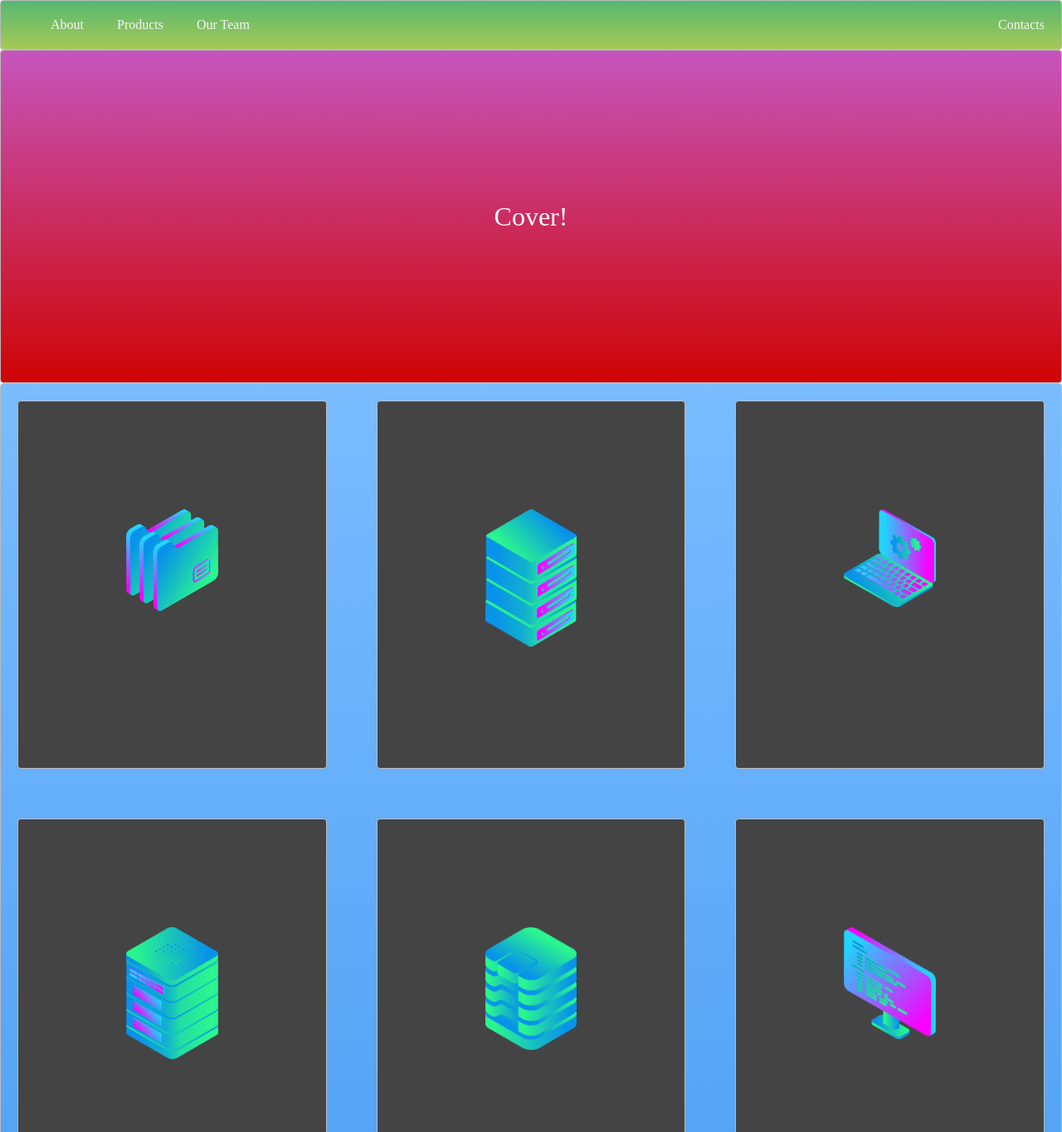
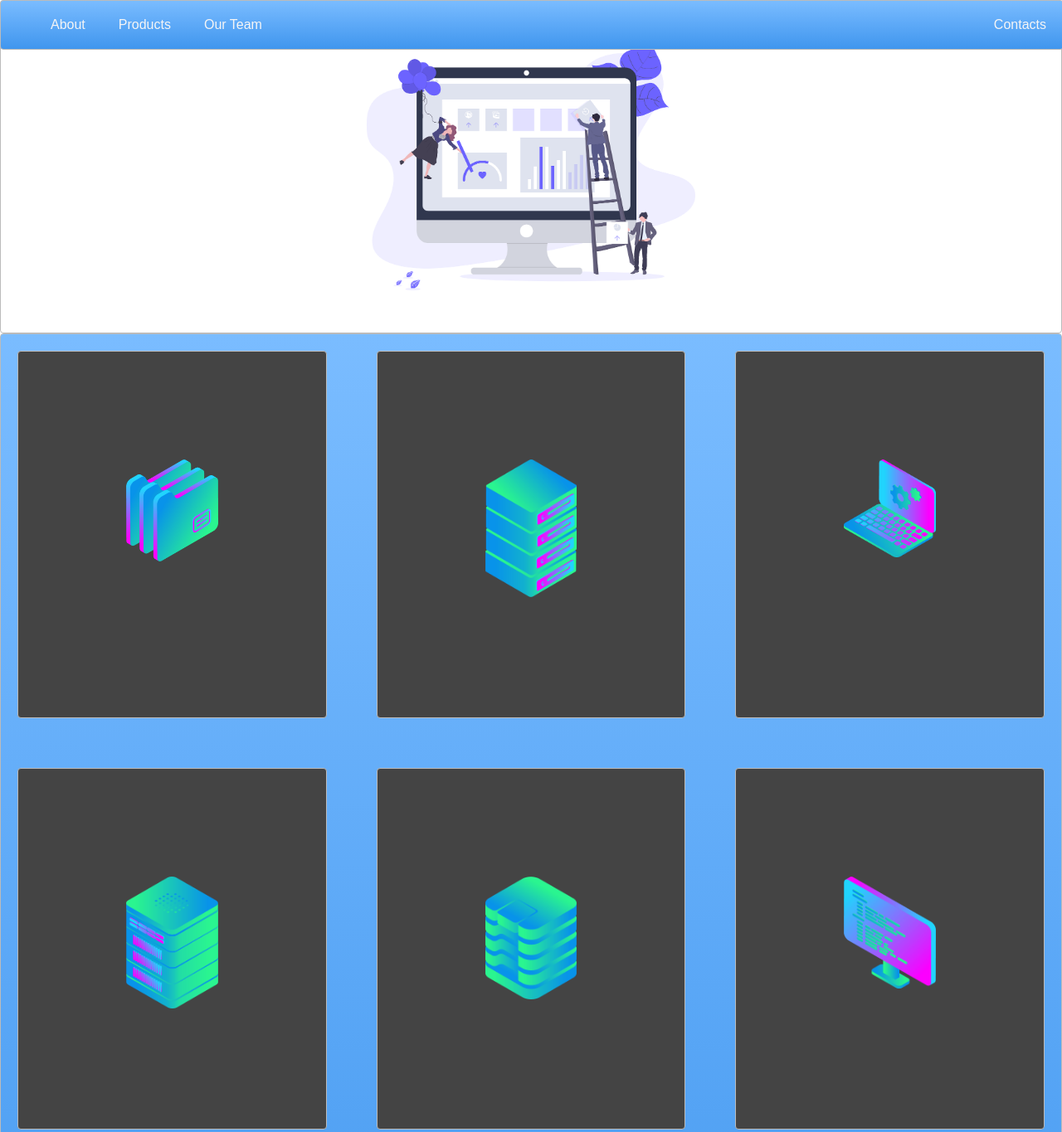
Before and after one commit to rlmadruga/learning-html, a plain HTML site: page udemy/master-andrei/layout/index.html in a window 1280 px wide. Shown: the top 1365 px of the page at 83% size. Drawn offline with Linux system fonts and the light colour scheme.

Commit message:
Layout done

```diff
--- a/udemy/master-andrei/layout/index.html
+++ b/udemy/master-andrei/layout/index.html
@@ -5,7 +5,7 @@
     <link rel="stylesheet" type="text/css" href="./style.css" />
   </head>
   <body>
-    <nav class="zone green">
+    <nav class="zone blue sticky">
       <ul class="main-nav">
         <li><a href="">About</a></li>
         <li><a href="">Products</a></li>
@@ -14,17 +14,25 @@
       </ul>
     </nav>
 
-    <div class="container zone red">Cover!</div>
+    <div class="container zone">
+      <img class="cover" src="./img/undraw.png" alt="header" />
+    </div>
 
     <div class="zone blue grid-wrapper">
-      <div class="box zone"><img src="./img/files_2.png" alt="" /></div>
-      <div class="box zone"><img src="./img/server_2_2.png" alt="" /></div>
-      <div class="box zone"><img src="./img/monitor_settings_2.png" alt="" /></div>
-      <div class="box zone"><img src="./img/server_3.png" alt="" /></div>
-      <div class="box zone"><img src="./img/data_storage_2_2.png" alt="" /></div>
-      <div class="box zone"><img src="./img/monitor_coding_2.png" alt="" /></div>
-      <div class="box zone"><img src="./img/desktop_analytics_2.png" alt="" /></div>
-      <div class="box zone"><img src="./img/server_safe_2.png" alt="" /></div>
+      <div class="box zone"><img src="./img/files_2.png" alt="files" /></div>
+      <div class="box zone"><img src="./img/server_2_2.png" alt="server" /></div>
+      <div class="box zone"><img src="./img/monitor_settings_2.png" alt="monitor" /></div>
+      <div class="box zone"><img src="./img/server_3.png" alt="server" /></div>
+      <div class="box zone">
+        <img src="./img/data_storage_2_2.png" alt="data storage" />
+      </div>
+      <div class="box zone">
+        <img src="./img/monitor_coding_2.png" alt="monitor coding" />
+      </div>
+      <div class="box zone">
+        <img src="./img/desktop_analytics_2.png" alt="analytics" />
+      </div>
+      <div class="box zone"><img src="./img/server_safe_2.png" alt="server safe" /></div>
     </div>
 
     <footer class="zone yellow">Layout > Zero > Master</footer>
--- a/udemy/master-andrei/layout/style.css
+++ b/udemy/master-andrei/layout/style.css
@@ -1,6 +1,10 @@
 html,
 body {
   margin: auto 0;
+}
+
+body {
+  font-family: Arial, Helvetica, sans-serif;
 }
 
 .zone {
@@ -19,6 +23,20 @@ body {
     inset rgba(0, 0, 0, 0.15) 0px -10px 20px;
   -o-box-shadow: rgba(0, 0, 0, 0.8) 0px 5px 15px, inset rgba(0, 0, 0, 0.15) 0px -10px 20px;
   box-shadow: rgba(0, 0, 0, 0.8) 0px 5px 15px, inset rgba(0, 0, 0, 0.15) 0px -10px 20px;
+}
+
+.box:hover {
+  -webkit-transform: rotate(-7deg);
+  -moz-transform: rotate(-7deg);
+  -o-transform: rotate(-7deg);
+  transform: rotate(-7deg);
+}
+
+/*NAV*/
+.sticky {
+  position: fixed;
+  top: 0;
+  width: 100%;
 }
 
 .main-nav {
@@ -53,6 +71,10 @@ a {
   align-items: center;
   justify-content: center;
   height: 50vh;
+}
+
+.cover {
+  width: 30rem;
 }
 
 /*GRID*/
```
